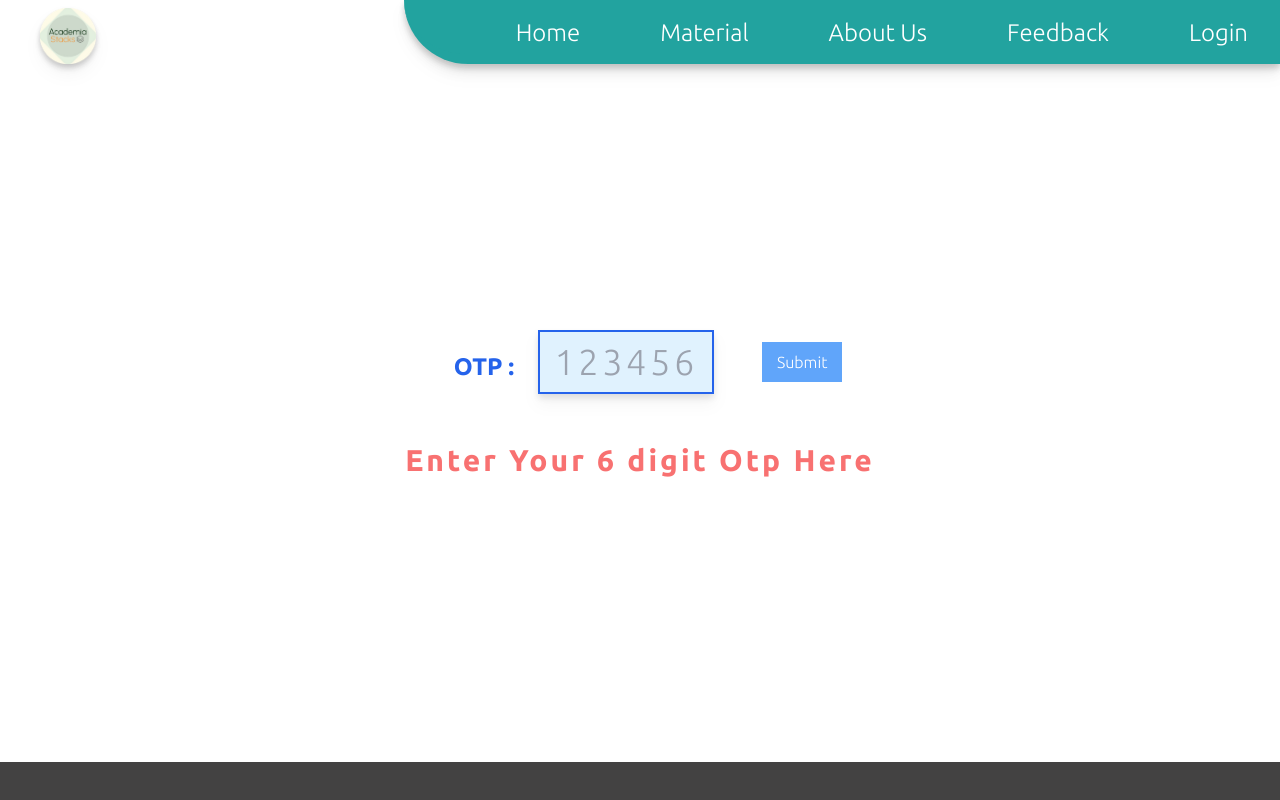
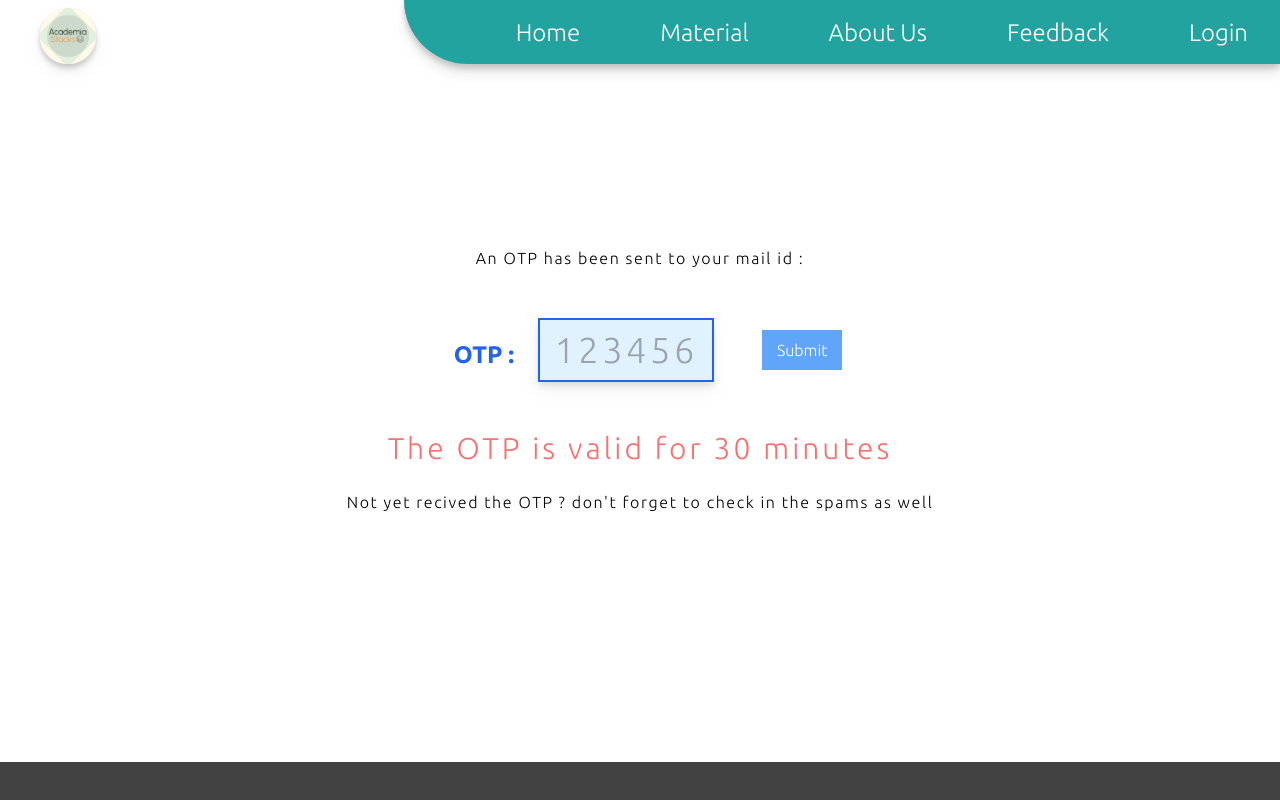
Before and after one commit to hellovaibhav/AcademiaStacks, a React (Create React App) app in the folder client/: page /verification in a window 1280 px wide. Shown: the top 800 px of the page. Built offline with nearby package versions, Linux system fonts and the light colour scheme.

Commit message:
added a reminder to users to define in which mail id otp is sent

```diff
--- a/client/src/pages/OtpVerification.jsx
+++ b/client/src/pages/OtpVerification.jsx
@@ -48,12 +48,16 @@ const OtpVerification = () => {
 
   return (
     <div className="min-h-[95vh] flex flex-col items-center justify-center">
+
+      <div className="text-3l text-center text-black tracking-widest">An OTP has been sent to your mail id : {data.email} </div>
+
       <form
         onSubmit={(e) => submit(e)}
         action=""
         method="POST"
         className="flex flex-wrap text-center justify-around items-center min-h-[20vh]"
       >
+
         <div>
           <span className="px-2 mx-2 text-left text-2xl font-semibold text-blue-600 ">
             OTP   :
@@ -81,7 +85,9 @@ const OtpVerification = () => {
           Submit
         </motion.button>
       </form>
-      <div className="text-3xl text-center font-semibold text-red-400 tracking-widest">Enter Your 6 digit Otp Here</div>
+
+      <div className="text-3xl text-center text-red-400 tracking-widest">The OTP is valid for 30 minutes</div>
+      <div className="text-3l text-center tracking-widest"><br/>Not yet recived the OTP ? don't forget to check in the spams as well</div>
     </div>
   );
 };
```
